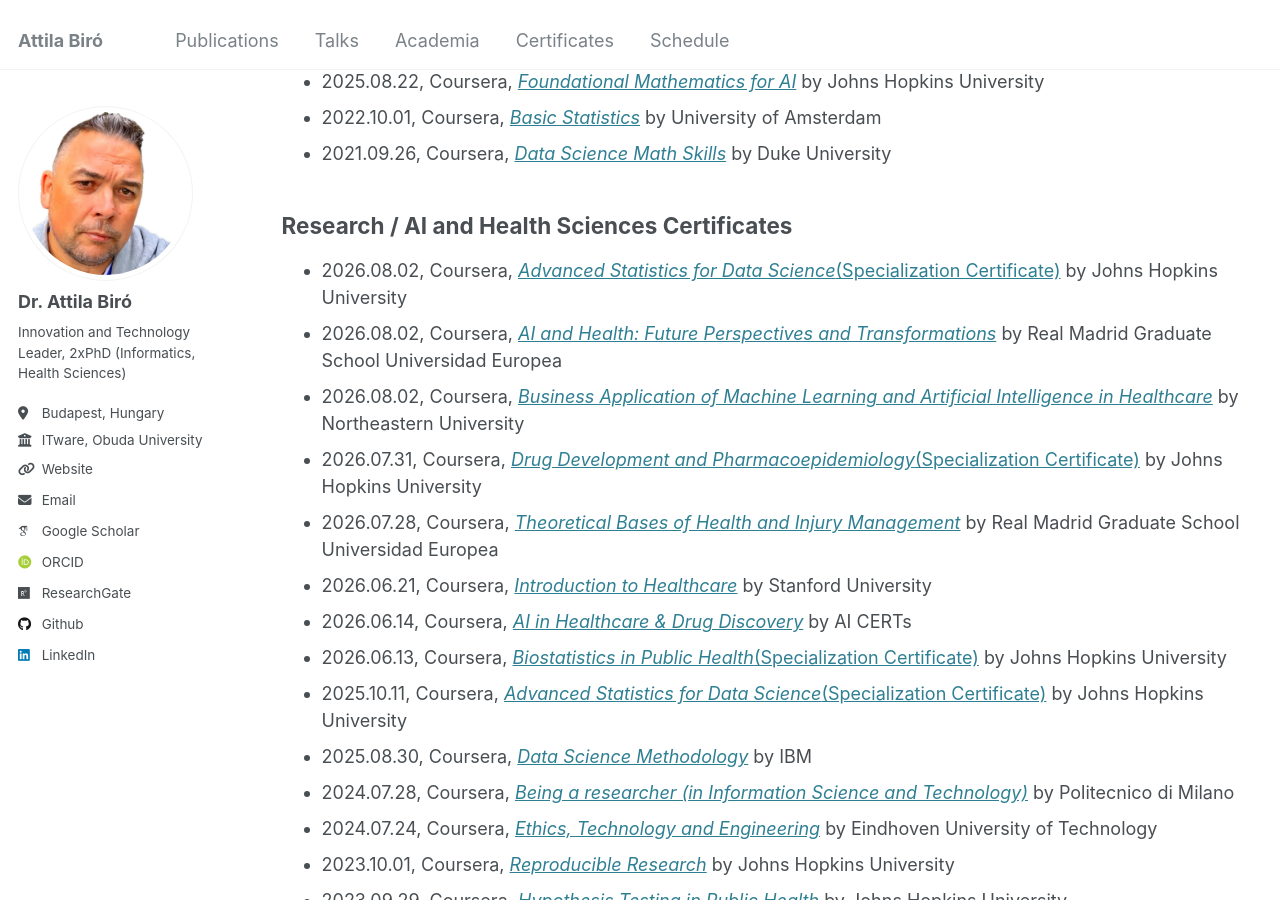
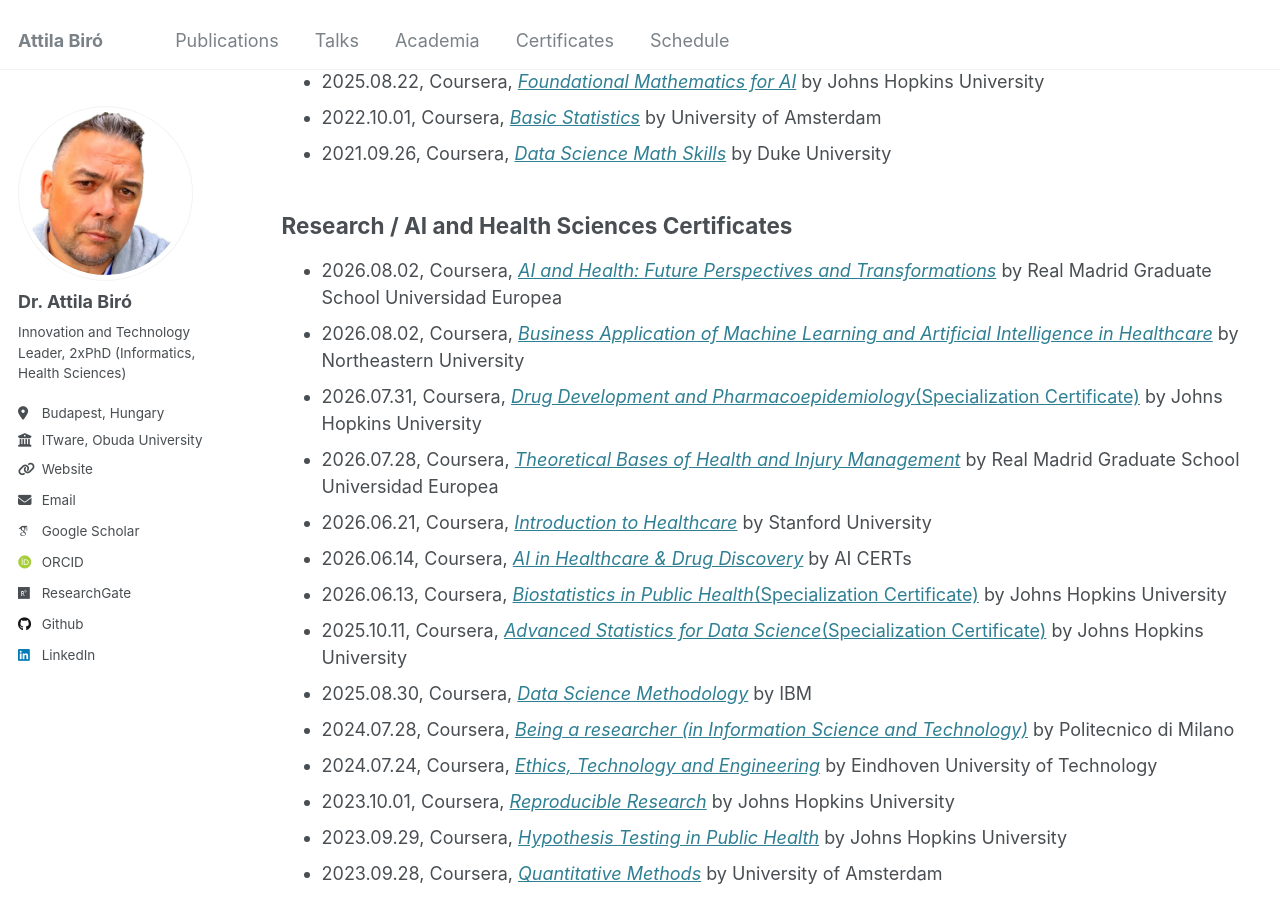
Before and after one commit to biroka/biroka.github.io, a Jekyll site: the page built from _pages/certificates.md, in a window 1280 px wide and 900 px high, scrolled down 336 px. Built offline with Jekyll 4.4.1, drawn with Linux system fonts in a browser that asks for light colours; some web fonts are replaced.

Commit message:
Remove duplicate certificate entry
Removed duplicate entry for 'Advanced Statistics for Data Science' certificate.

```diff
--- a/_pages/certificates.md
+++ b/_pages/certificates.md
@@ -18,7 +18,6 @@ author_profile: true
 
 ##  Research / AI and Health Sciences Certificates
 
-* 2026.08.02, Coursera, [_Advanced Statistics for Data Science_(Specialization Certificate)](https://www.coursera.org/account/accomplishments/specialization/QVHY1O680BXE) by Johns Hopkins University
 * 2026.08.02, Coursera, [_AI and Health: Future Perspectives and Transformations_](https://www.coursera.org/account/accomplishments/verify/V69I29NX9RE3) by Real Madrid Graduate School Universidad Europea
 * 2026.08.02, Coursera, [_Business Application of Machine Learning and Artificial Intelligence in Healthcare_](https://www.coursera.org/account/accomplishments/verify/PHJUB4BV7MDZ) by Northeastern University
 * 2026.07.31, Coursera, [_Drug Development and Pharmacoepidemiology_(Specialization Certificate)](https://www.coursera.org/account/accomplishments/specialization/DCB7GEYQTLO8) by Johns Hopkins University
```
